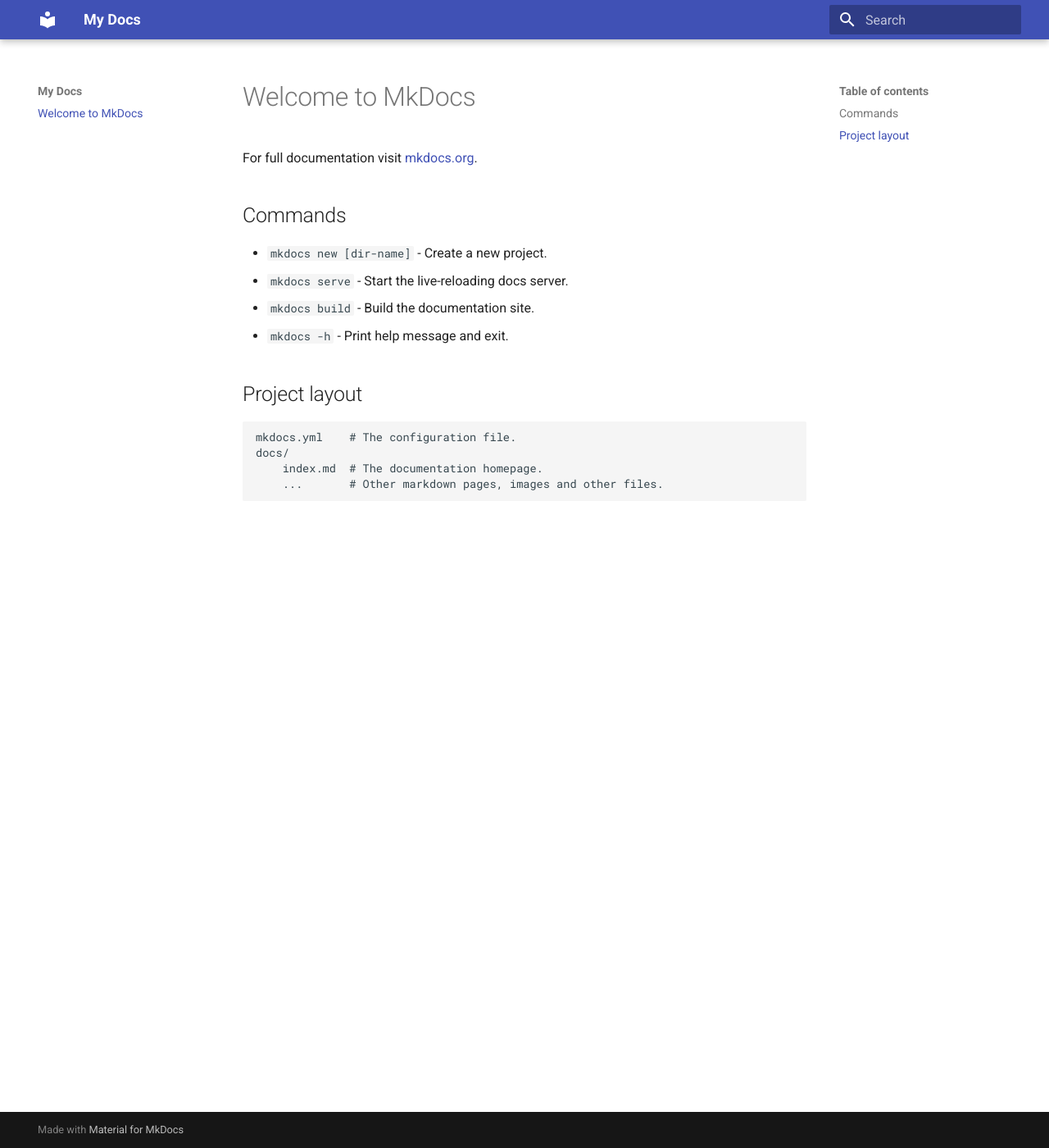
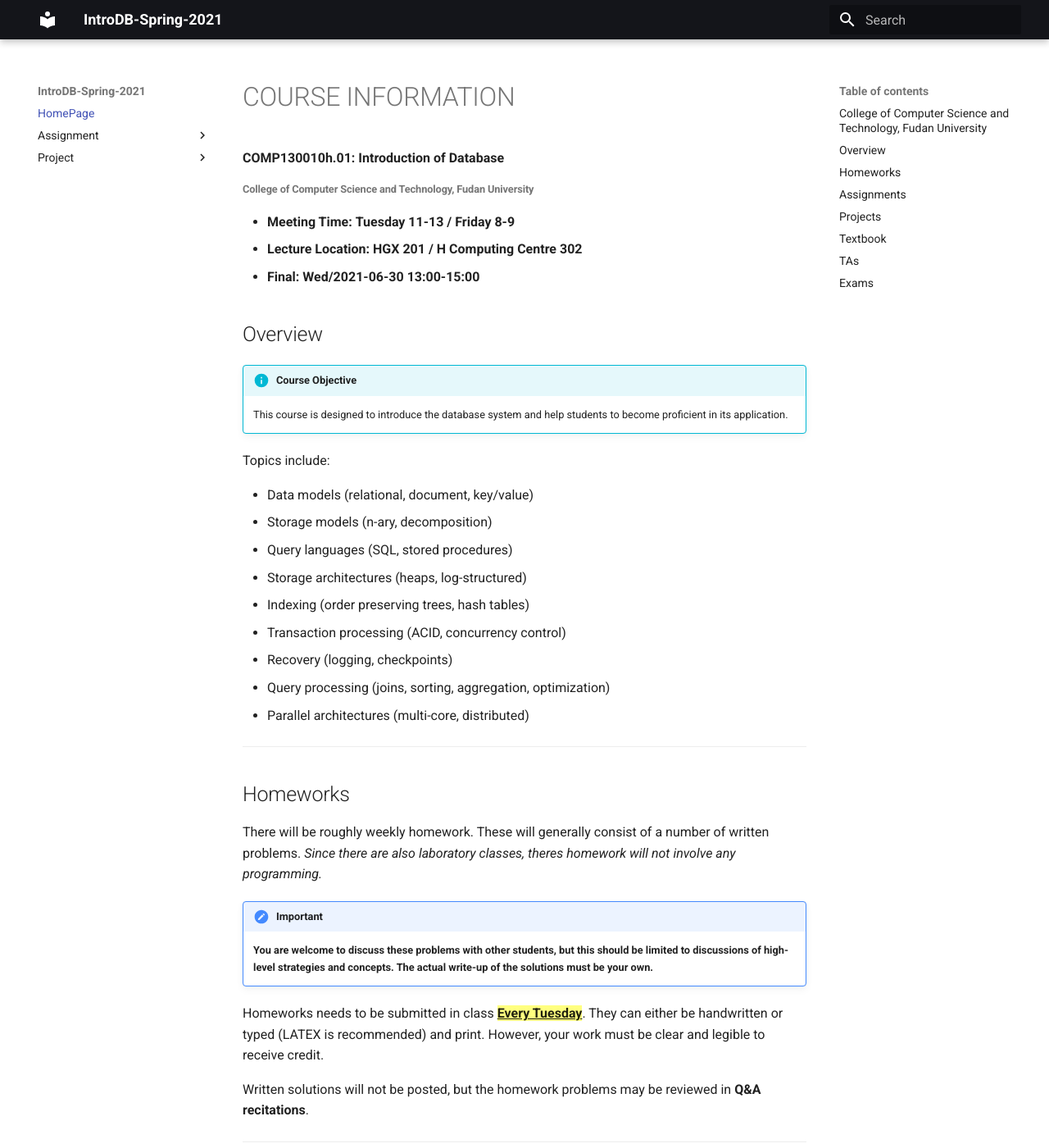
Before and after one commit to fduxuan/IntroDB-Spring-2021, an MkDocs documentation site: the page built from docs/index.md, in a window 1280 px wide and 1400 px high. Shown: the whole window at 82% size. Built offline with MkDocs 1.6.1 and Material for MkDocs 9.7.7, drawn with Linux system fonts in a browser that asks for light colours; some of the changed text lies outside the part shown.

Commit message:
add hompage

```diff
--- a/docs/index.md
+++ b/docs/index.md
@@ -1,17 +1,111 @@
-# Welcome to MkDocs
+# COURSE INFORMATION
 
-For full documentation visit [mkdocs.org](https://www.mkdocs.org).
+**COMP130010h.01: Introduction of Database**
 
-## Commands
+###### College of Computer Science and Technology, Fudan University
 
-* `mkdocs new [dir-name]` - Create a new project.
-* `mkdocs serve` - Start the live-reloading docs server.
-* `mkdocs build` - Build the documentation site.
-* `mkdocs -h` - Print help message and exit.
+- **Meeting Time:** **Tuesday 11-13 / Friday 8-9**
+- **Lecture Location:** **HGX 201 / H Computing Centre 302**
+- **Final: Wed/2021-06-30 13:00-15:00**
 
-## Project layout
 
-    mkdocs.yml    # The configuration file.
-    docs/
-        index.md  # The documentation homepage.
-        ...       # Other markdown pages, images and other files.
+
+## Overview
+!!! Info  "Course Objective"
+    This course is designed to introduce the database system and help students to become proficient in its application.
+
+
+
+Topics include:
+
+* Data models (relational, document, key/value)
+* Storage models (n-ary, decomposition)
+* Query languages (SQL, stored procedures)
+* Storage architectures (heaps, log-structured)
+* Indexing (order preserving trees, hash tables)
+* Transaction processing (ACID, concurrency control)
+* Recovery (logging, checkpoints)
+* Query processing (joins, sorting, aggregation, optimization)
+* Parallel architectures (multi-core, distributed)
+
+---
+
+
+
+## Homeworks
+
+There will be roughly weekly homework. These will generally consist of a number of written problems. *Since there are also laboratory classes, theres homework will not involve any programming.*
+
+
+
+!!! important
+    **You are welcome to discuss these problems with other students, but this should be limited to discussions of high-level strategies and concepts. The actual write-up of the solutions must be your own.**
+
+Homeworks needs to be submitted in class **<mark><u>Every Tuesday</u></mark>**. They can either be handwritten or  typed (LATEX is recommended) and print. However, your work must be clear and legible to receive credit.
+
+Written solutions will not be posted, but the homework problems may be reviewed in **Q&A recitations**.
+
+
+
+---
+
+
+
+## Assignments
+
+In the first few weeks, there are several simple assignments to help students understand the practicalities of database operation.
+
+* [Assignment-1](Assignment/assignment1.md)
+
+We will post each assignment here in **<u>Friday's class</u>**, and students are required to complete the work and have it checked by TAs in class.
+
+
+
+----
+
+
+
+## Projects
+
+In this course, students will be required to complete **two course projects**.
+
+`Project-1` will be posted after the completion of the first few weeks of assignments and `project-2` will be assigned after `project-1`. Students will have plenty of time to complete both projects, which will not be too difficult and will focus more on the understanding and application of databases.
+
+* [Project-1](Project/project-1.md)
+* [Project-2](Project/project-2.md)
+
+----
+
+
+
+## Textbook
+
+<img src="assets/textbook.png" alt="d" style="zoom:25%;" />
+
+**数据库系统教程(第3版)施伯乐，丁宝康，汪卫 著 高等教育出版社 本科研究生教材 高等教育出版社**
+
+----
+
+
+
+## TAs
+
+**Jie Shi**
+
+> Software Engineering, College of Computer Science and Technology
+>
+> 20212020016@fudan.edu.cn
+
+**Xuanjie Fang**
+
+> Software Engineering, College of Computer Science and Technology
+>
+> 20212020015@fudan.edu.cn
+
+
+
+## Exams
+
+**Final: Wed/2021-06-30 13:00-15:00**
+
+**Closed book**
--- a/mkdocs.yml
+++ b/mkdocs.yml
@@ -1,3 +1,18 @@
-site_name: My Docs
+site_name: IntroDB-Spring-2021
 theme:
   name: material
+  palette:
+    primary: black
+    accent: cyan
+
+markdown_extensions:
+  - admonition
+
+
+nav:
+  - HomePage: index.md
+  - Assignment:
+      - Assignment-1: Assignment/assignment1.md
+  - Project:
+      - Project-1: Project/project-1.md
+      - Project-2: Project/project-2.md
```
Also changed, not shown: README.md (+1 -1 lines), docs/Assignment/assignment1.md (added, +1 -0 lines), docs/Project/project-1.md (added, +1 -0 lines), docs/Project/project-2.md (added, +1 -0 lines), docs/assets/textbook.png (added), 1 other file.
